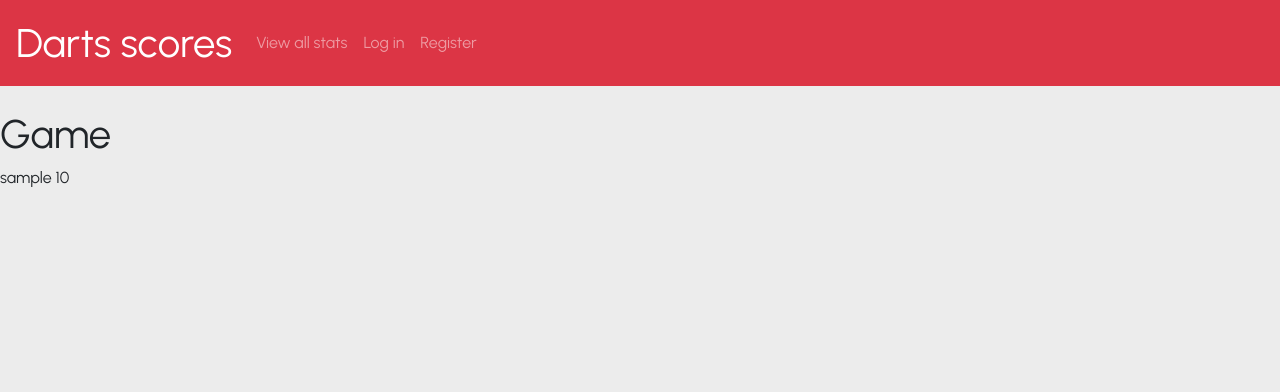
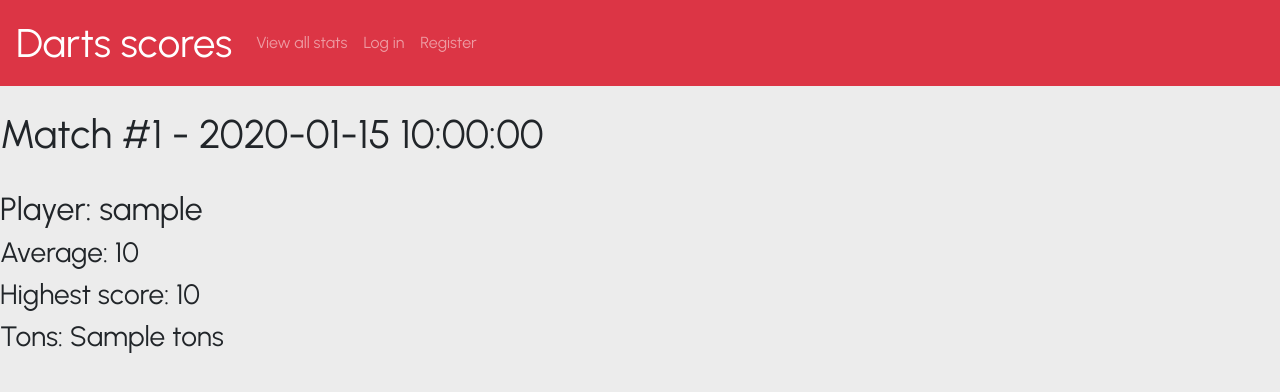
Before and after one commit to itsmatu/Darts-scores, a Flask app: template templates/game.html in a window 1280 px wide. Shown: the top 392 px of the page. Run offline with Flask 2, Linux system fonts and the light colour scheme; the template is opened without the code that fills it: most values are stand-ins (such as "Sample title", 1, 10 or a date in 2020); some libraries are stand-ins or nearby versions.

Commit message:
Added functionality to add more stats and fixed game.html

```diff
--- a/schema.sql
+++ b/schema.sql
@@ -1,4 +1,4 @@
 CREATE TABLE users (id SERIAL PRIMARY KEY, username TEXT UNIQUE, password TEXT);
 CREATE TABLE settings (id SERIAL PRIMARY KEY, user_id INTEGER REFERENCES users, name TEXT, language TEXT);
 CREATE TABLE games (id SERIAL PRIMARY KEY, game_date DATE, player_one INTEGER REFERENCES users, player_two INTEGER REFERENCES users, result INTEGER);
-CREATE TABLE averages (id SERIAL PRIMARY KEY, game_id INTEGER REFERENCES games, average_date DATE, user_id INTEGER REFERENCES users, average REAL);
+CREATE TABLE averages (id SERIAL PRIMARY KEY, game_id INTEGER REFERENCES games, average_date DATE, user_id INTEGER REFERENCES users, average REAL, tons INTEGER, highest_score INTEGER);
--- a/scores.py
+++ b/scores.py
@@ -20,6 +20,8 @@ def get_all_scores():
 
 def add_score():
     average = request.form["addaverage"]
+    tons = request.form["addtons"]
+    highest = request.form["addhighest"]
     username = session["username"]
     user = db.session.execute("SELECT id FROM users WHERE username=:username", {"username": username})
     user_id = user.fetchone()[0]
@@ -27,6 +29,6 @@ def add_score():
     db.session.execute(sql_game, {"player_one": user_id})
     game = db.session.execute("SELECT id FROM games ORDER BY id DESC")
     game_id = game.fetchone()[0]
-    sql = "INSERT INTO averages (game_id, average_date, user_id, average) VALUES (:game_id, current_date, :user_id, :average)"
-    db.session.execute(sql, {"game_id": game_id, "user_id": user_id, "average": average})
+    sql = "INSERT INTO averages (game_id, average_date, user_id, average, tons, highest_score) VALUES (:game_id, current_date, :user_id, :average, :tons, :highest_score)"
+    db.session.execute(sql, {"game_id": game_id, "user_id": user_id, "average": average, "tons": tons, "highest_score": highest})
     db.session.commit()
--- a/templates/game.html
+++ b/templates/game.html
@@ -3,7 +3,10 @@
 {% block title %}Main page{% endblock %}
 {% block content %}
 <title>Darts scores</title>
-<h1>Game</h1>
-
-<p>{{ player1.username }} {{ avg.average }}</p>
+<h1>Match #{{ avg.game_id }} - {{ avg.average_date }}</h1>
+<br>
+<h2>Player: {{ player1.username }}</h2>
+<h3>Average: {{ avg.average }}</h3>
+<h3>Highest score: {{ avg.highest_score }}</h3>
+<h3>Tons: {{ avg.tons }}</h3>
 {% endblock %}
--- a/templates/mainpage.html
+++ b/templates/mainpage.html
@@ -4,6 +4,10 @@
 {% if session.username and "allstats" not in request.path %}
 <form action="/mainpage" method="POST">
 Add an average: <input style="font-family: sans-serif;" type="number" step="0.1" min=0 max=180 name="addaverage">
+<br>
+Highest score: <input style="font-family: sans-serif;" type="number" step="1" min=0 name="addhighest">
+<br>
+Ton+ count: <input style="font-family: sans-serif;" type="number" step="1" min=0 name="addtons">
 <br>
 <input class="btn btn-success" type="submit" value="Submit">
 </form>
```
